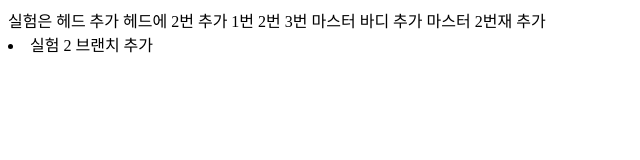
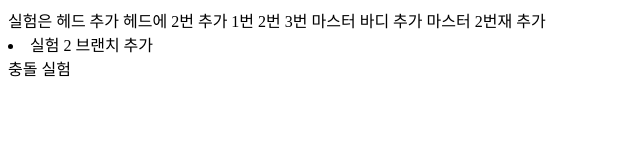
Before and after one commit to ooenqn/tutorial_git, a plain HTML site: page index.html in a window 1280 px wide. Shown: the full height of the page, 0-640 px from the left. Drawn offline with Linux system fonts and the light colour scheme.

Commit message:
충돌 실험 추가

```diff
--- a/index.html
+++ b/index.html
@@ -11,5 +11,6 @@
         마스터 2번재 추가
         <script>마스터 부분이다</script>
         <li>실험 2 브랜치 추가</li>
+        충돌 실험
     </body>
 </html>
```
